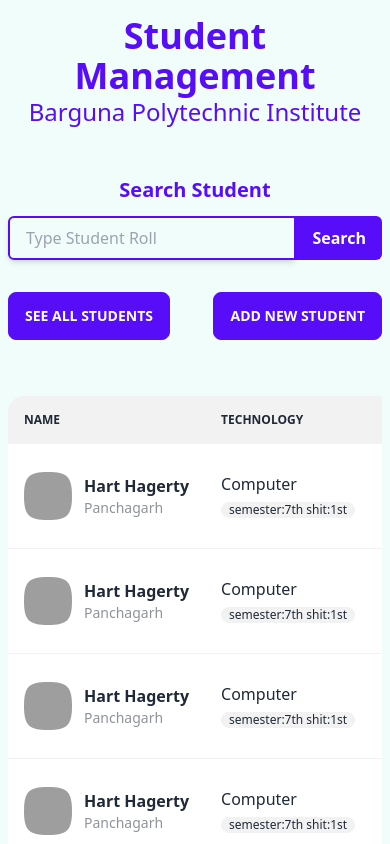
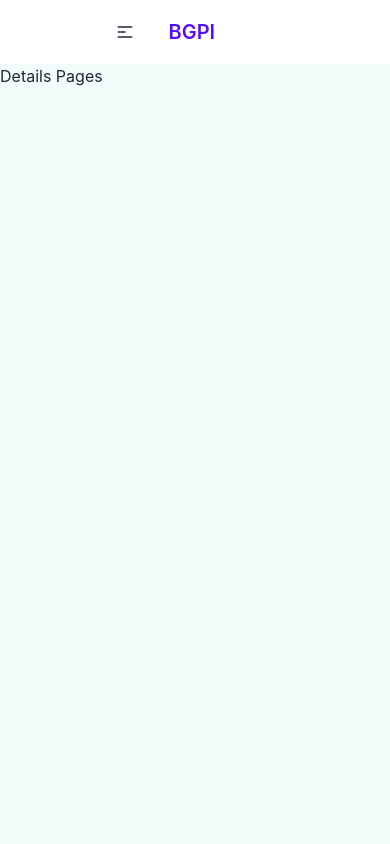
Before and after one commit to Tanvir-Alam625/student-management-client-side, a React (Create React App) app: page /details in a window 390 px wide. Shown: the top 844 px of the page. Built offline with nearby package versions, Linux system fonts and the light colour scheme; grey boxes are pictures that could not be loaded.

Commit message:
header component added

```diff
--- a/package.json
+++ b/package.json
@@ -9,6 +9,7 @@
     "daisyui": "^2.15.2",
     "react": "^18.1.0",
     "react-dom": "^18.1.0",
+    "react-router-dom": "6",
     "react-scripts": "5.0.1",
     "web-vitals": "^2.1.4"
   },
--- a/src/App.js
+++ b/src/App.js
@@ -1,10 +1,19 @@
+import { Route, Routes } from "react-router-dom";
 import "./App.css";
+import Header from "./components/Header/Header";
+import AddStudent from "./components/Students/AddStudent";
+import Details from "./components/Students/Details";
 import Students from "./components/Students/Students";
 
 function App() {
   return (
     <div className="bg-teal-50 min-h-screen">
-      <Students />
+      <Header />
+      <Routes>
+        <Route path="/" element={<Students />} />
+        <Route path="/details" element={<Details />} />
+        <Route path="/addStudent" element={<AddStudent />} />
+      </Routes>
     </div>
   );
 }
--- /dev/null
+++ b/src/components/Header/Header.js
@@ -0,0 +1,57 @@
+import React from "react";
+import { Link } from "react-router-dom";
+
+const Header = () => {
+  return (
+    <div class="navbar bg-base-100  w-max-[1100px] flex justify-center px-0">
+      <div class="navbar-start ">
+        <div class="dropdown">
+          <label tabIndex="0" class="btn btn-ghost lg:hidden">
+            <svg
+              xmlns="http://www.w3.org/2000/svg"
+              class="h-5 w-5"
+              fill="none"
+              viewBox="0 0 24 24"
+              stroke="currentColor"
+            >
+              <path
+                stroke-linecap="round"
+                stroke-linejoin="round"
+                stroke-width="2"
+                d="M4 6h16M4 12h8m-8 6h16"
+              />
+            </svg>
+          </label>
+          <ul
+            tabIndex="0"
+            class="menu menu-compact dropdown-content mt-3 p-2 shadow bg-base-100 rounded-box w-52"
+          >
+            <li>
+              <Link to="/">Manage </Link>
+            </li>
+
+            <li>
+              <Link to="/addStudent">Add New Student</Link>
+            </li>
+          </ul>
+        </div>
+        <Link to="/" class="btn btn-ghost normal-case text-primary text-xl">
+          BGPI
+        </Link>
+      </div>
+      <div class="navbar-center hidden lg:flex">
+        <ul class="menu menu-horizontal p-0">
+          <li>
+            <Link to="/">Manage </Link>
+          </li>
+
+          <li>
+            <Link to="/addStudent">Add New Student</Link>
+          </li>
+        </ul>
+      </div>
+    </div>
+  );
+};
+
+export default Header;
--- /dev/null
+++ b/src/components/Students/AddStudent.js
@@ -0,0 +1,11 @@
+import React from "react";
+
+const AddStudent = () => {
+  return (
+    <div>
+      <h2>add Student page </h2>
+    </div>
+  );
+};
+
+export default AddStudent;
--- /dev/null
+++ b/src/components/Students/Details.js
@@ -0,0 +1,11 @@
+import React from "react";
+
+const Details = () => {
+  return (
+    <div>
+      <h2>Details Pages</h2>
+    </div>
+  );
+};
+
+export default Details;
--- a/src/components/Students/StudentRow.js
+++ b/src/components/Students/StudentRow.js
@@ -1,4 +1,5 @@
 import React from "react";
+import { Link, useNavigate } from "react-router-dom";
 
 const StudentRow = () => {
   return (
@@ -49,7 +50,7 @@ const StudentRow = () => {
             class="dropdown-content menu p-2 shadow bg-base-100 rounded-box w-52"
           >
             <li>
-              <a>Details</a>
+              <Link to="/details">Details</Link>
             </li>
             <li>
               <a>Delete</a>
--- a/src/components/Students/Students.js
+++ b/src/components/Students/Students.js
@@ -3,6 +3,11 @@ import StudentRow from "./StudentRow";
 
 const Students = () => {
   const aaa = [3, 4, 5, 3, 5, 3, 5];
+  const handleSearch = (event) => {
+    event.preventDefault();
+    console.log(event.target.roll.value);
+    event.target.reset();
+  };
   return (
     <div className="font-sans max-w-[1100px] mx-auto px-2">
       <div className="stu-header py-4">
@@ -17,10 +22,11 @@ const Students = () => {
         <h2 className="text-xl my-3 text-primary  font-semibold text-center">
           Search Student
         </h2>
-        <form className="flex justify-center">
+        <form onSubmit={handleSearch} className="flex justify-center">
           <input
             type="number"
             required
+            name="roll"
             className=" border-2 border-primary px-4 py-2 rounded-l-md  shadow-md w-full max-w-xs bg-transparent outline-0"
             placeholder="Type Student Roll"
           />
--- a/src/index.js
+++ b/src/index.js
@@ -1,13 +1,16 @@
-import React from 'react';
-import ReactDOM from 'react-dom/client';
-import './index.css';
-import App from './App';
-import reportWebVitals from './reportWebVitals';
+import React from "react";
+import ReactDOM from "react-dom/client";
+import "./index.css";
+import App from "./App";
+import reportWebVitals from "./reportWebVitals";
+import { BrowserRouter } from "react-router-dom";
 
-const root = ReactDOM.createRoot(document.getElementById('root'));
+const root = ReactDOM.createRoot(document.getElementById("root"));
 root.render(
   <React.StrictMode>
-    <App />
+    <BrowserRouter>
+      <App />
+    </BrowserRouter>
   </React.StrictMode>
 );
 
```
Also changed, not shown: 1 other file (tests, documents, lock files or other folders).
